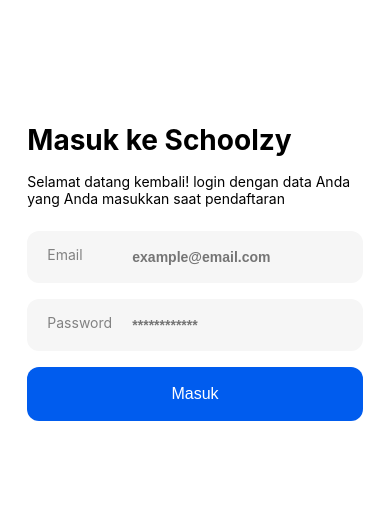
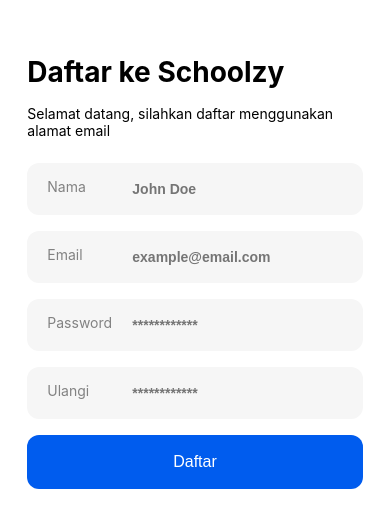
Before and after one commit to Fajar3108/schoolzy, a React (Create React App) app: page / in a window 390 px wide. Shown: the part 150-678 px from the top of the page. Built offline with nearby package versions, Linux system fonts and the light colour scheme.

Commit message:
Add: Register Page

```diff
--- a/src/scripts/App.js
+++ b/src/scripts/App.js
@@ -1,10 +1,10 @@
 import '../styles/App.css';
-import { Login } from './pages';
+import { Register } from './pages';
 
 function App() {
   return (
     <div className="App">
-      <Login />
+      <Register />
     </div>
   );
 }
--- a/src/scripts/pages/Login.js
+++ b/src/scripts/pages/auth/Login.js
@@ -1,15 +1,15 @@
-import '../../styles/pages/Login.css';
-import { BalloonInput } from '../components';
+import '../../../styles/pages/Auth.css';
+import { BalloonInput } from '../../components';
 
 const Login = () => {
     return (
-        <div className="login">
+        <div className="auth">
             <div className="container">
-                <div className="login-left"></div>
-                <div className="login-right">
-                    <h1 className="login-title">Masuk ke Schoolzy</h1>
+                <div className="auth-left"></div>
+                <div className="auth-right">
+                    <h1 className="auth-title">Masuk ke Schoolzy</h1>
                     <p>Selamat datang kembali! login dengan data Anda yang Anda masukkan saat pendaftaran</p>
-                    <div className="login-form">
+                    <div className="auth-form">
                         <BalloonInput type="email" id="email" label="Email" placeholder="example@email.com" />
                         <BalloonInput type="password" id="password" label="Password" placeholder="************" />
                         <button className="btn-submit">Masuk</button>
--- /dev/null
+++ b/src/scripts/pages/auth/Register.js
@@ -0,0 +1,25 @@
+import '../../../styles/pages/Auth.css';
+import { BalloonInput } from "../../components";
+
+const Register = () => {
+    return (
+        <div className="auth">
+            <div className="container">
+                <div className="auth-left"></div>
+                <div className="auth-right">
+                    <h1 className="auth-title">Daftar ke Schoolzy</h1>
+                    <p>Selamat datang, silahkan daftar menggunakan alamat email</p>
+                    <div className="auth-form">
+                        <BalloonInput type="text" id="name" label="Nama" placeholder="John Doe" />
+                        <BalloonInput type="email" id="email" label="Email" placeholder="example@email.com" />
+                        <BalloonInput type="password" id="password" label="Password" placeholder="************" />
+                        <BalloonInput type="password" id="confirmPassword" label="Ulangi" placeholder="************" />
+                        <button className="btn-submit">Daftar</button>
+                    </div>
+                </div>
+            </div>
+        </div>
+    );
+}
+
+export default Register;
--- a/src/scripts/pages/index.js
+++ b/src/scripts/pages/index.js
@@ -1,5 +1,7 @@
-import Login from "./Login";
+import Login from "./auth/Login";
+import Register from "./auth/Register";
 
 export {
     Login,
+    Register,
 }
--- a/src/styles/pages/Login.css
+++ b/src/styles/pages/Auth.css
@@ -1,4 +1,4 @@
-.login {
+.auth {
   height: 100vh;
   width: 100%;
   display: flex;
@@ -7,7 +7,7 @@
   background-color: #f6f6f6f6;
 }
 
-.login .container {
+.auth .container {
   height: 100%;
   width: 100%;
   max-width: 1440px;
@@ -20,11 +20,11 @@
   overflow: hidden;
 }
 
-.login-form {
+.auth-form {
   margin-top: 24px;
 }
 
-.login-left {
+.auth-left {
   background-image: url("../../assets/auth/bg.svg");
   background-position: center;
   background-size: cover;
@@ -34,12 +34,12 @@
   border-radius: 100px;
 }
 
-.login-right {
+.auth-right {
   width: 50%;
   padding: 0 7vw;
 }
 
-.login-title {
+.auth-title {
   font-size: 38px;
   margin-bottom: 16px;
 }
@@ -49,30 +49,30 @@
 }
 
 @media (max-width: 768px) {
-  .login-title {
+  .auth-title {
     font-size: 28px;
   }
-  .login-left {
+  .auth-left {
     display: none;
   }
-  .login-right {
+  .auth-right {
     width: 100%;
   }
 }
 
 @media (max-width: 1440px) {
-  .login .container {
+  .auth .container {
     max-height: 100vh;
     max-width: 100%;
     border-radius: 0;
   }
-  .login-left {
+  .auth-left {
     border-radius: 0;
   }
 }
 
 @media (min-width: 2880px) {
-  .login-right {
+  .auth-right {
     padding: 180px;
   }
 }
```
